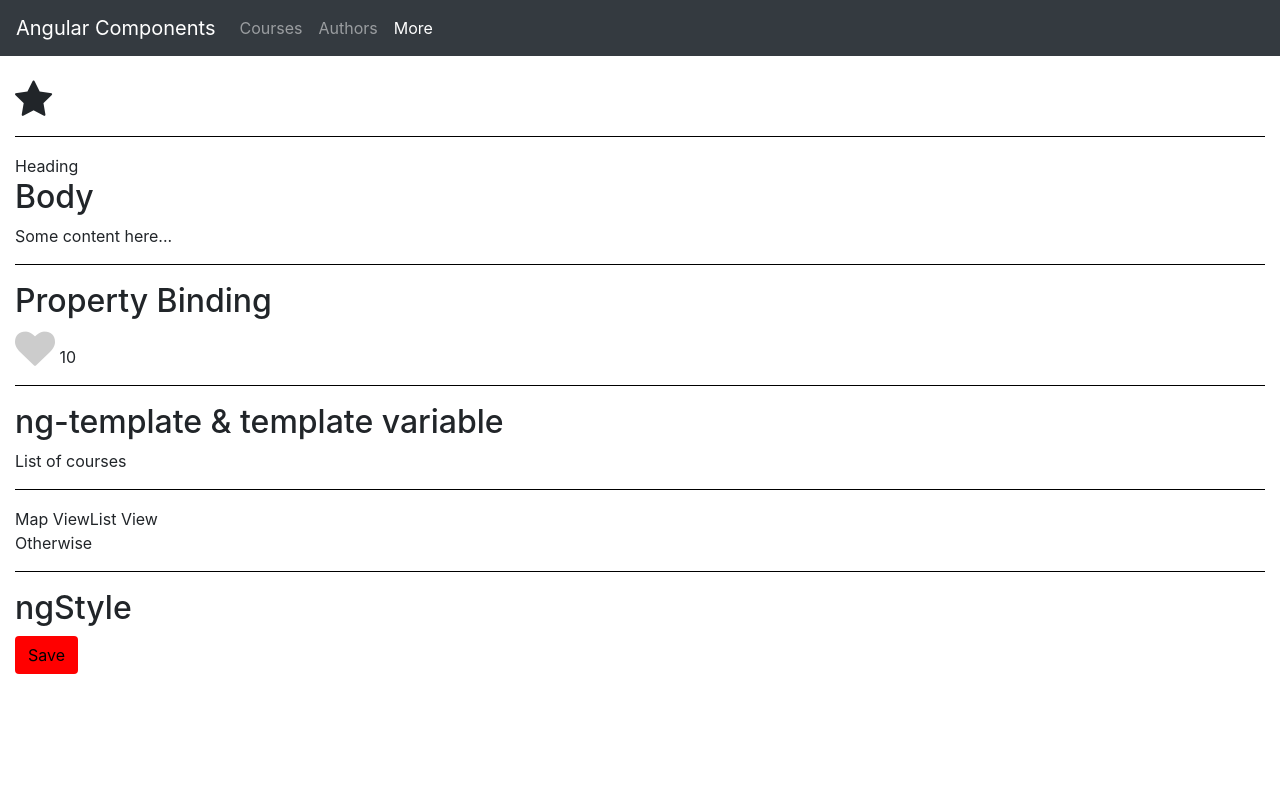
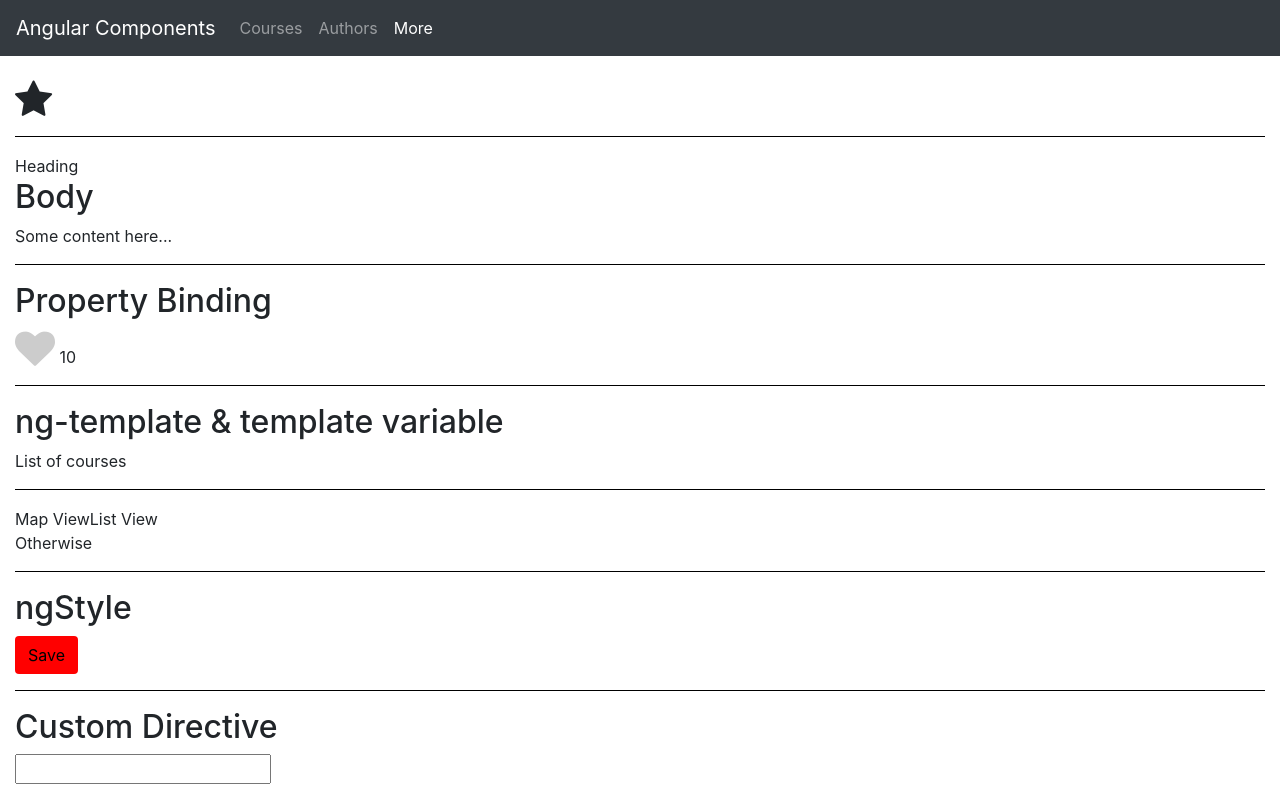
Before and after one commit to kboul/angular-components, an Angular app: page /more in a window 1280 px wide. Built offline with nearby package versions, Linux system fonts and the light colour scheme.

Commit message:
Include a custom directive example

```diff
--- a/src/app/app.module.ts
+++ b/src/app/app.module.ts
@@ -19,6 +19,8 @@ import { TitleCasePipe } from './pipes/title-case.pipe';
 import { CoursesService } from './services/courses.service';
 import { AuthorsService } from './services/authors.service';
 
+import { InputFormatDirective } from './directives/input-format.directive';
+
 import { routes } from './routes';
 
 @NgModule({
@@ -33,7 +35,8 @@ import { routes } from './routes';
         MoreComponent,
         FavoriteComponent,
         BootstrapPanelComponent,
-        LikeComponent
+        LikeComponent,
+        InputFormatDirective
     ],
     imports: [
         BrowserModule,
--- a/src/app/components/more/more.component.html
+++ b/src/app/components/more/more.component.html
@@ -58,3 +58,9 @@
     }">
     Save
 </button>
+
+<hr style="height: 1px; border-top: 1px solid black;">
+<h2>Custom Directive</h2>
+
+<!-- Custom Directive -->
+<input type="text" [inputFormat]="uppercase">
--- /dev/null
+++ b/src/app/directives/input-format.directive.ts
@@ -0,0 +1,25 @@
+import { Directive, HostListener, ElementRef, Input } from '@angular/core';
+
+@Directive({
+    selector: '[inputFormat]'
+})
+
+export class InputFormatDirective {
+    @Input('inputFormat') format;
+
+    constructor(private el: ElementRef) { }
+
+    @HostListener('focus') onFocus() {
+        console.log("On Focus");
+    }
+
+    @HostListener('blur') onBlur() {
+        console.log("On Blur");
+        let value: string = this.el.nativeElement.value;
+
+        if (this.format === 'lowercase')
+            this.el.nativeElement.value = value.toLowerCase();
+        else
+            this.el.nativeElement.value = value.toUpperCase();
+    }
+}
```
